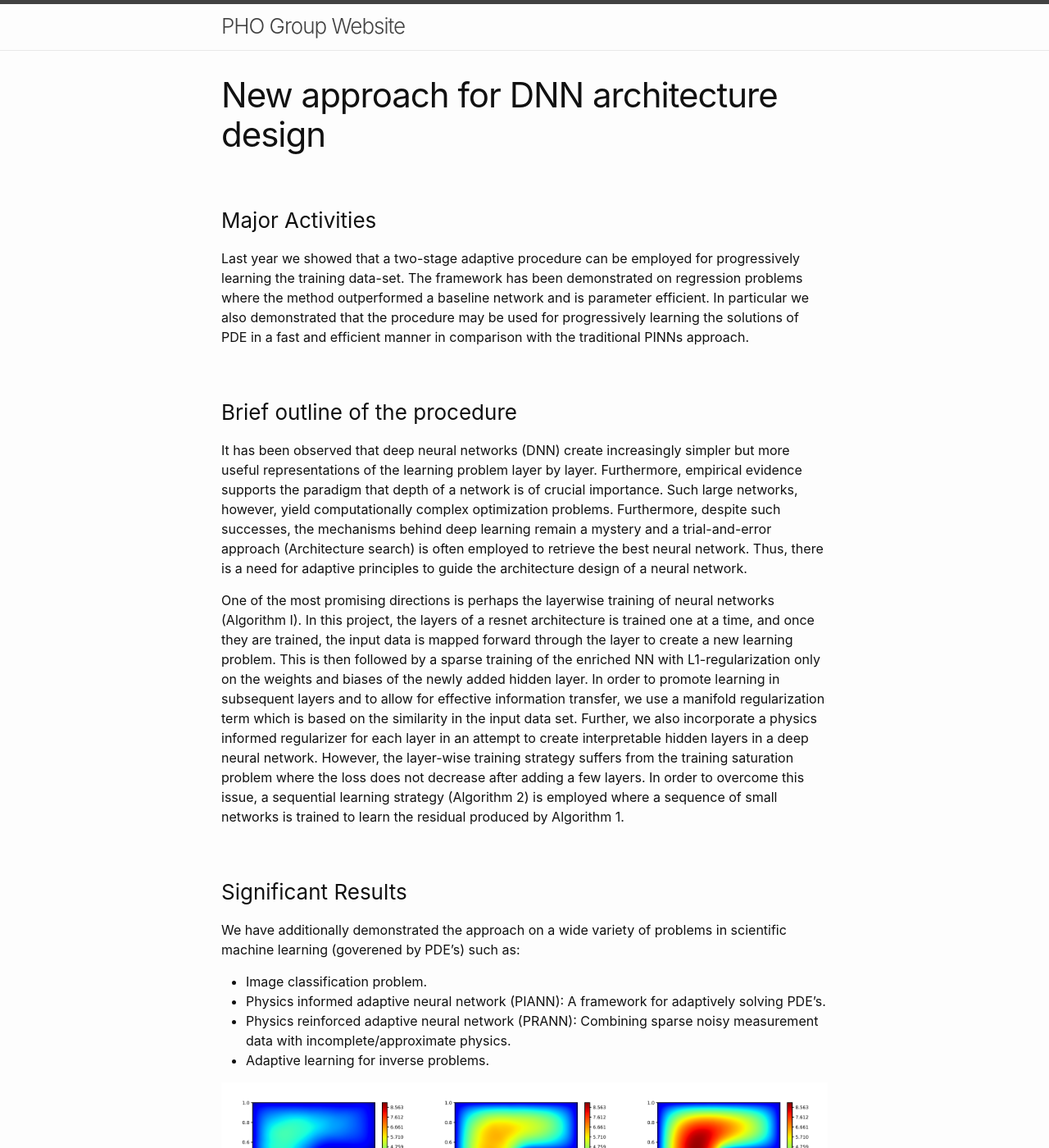
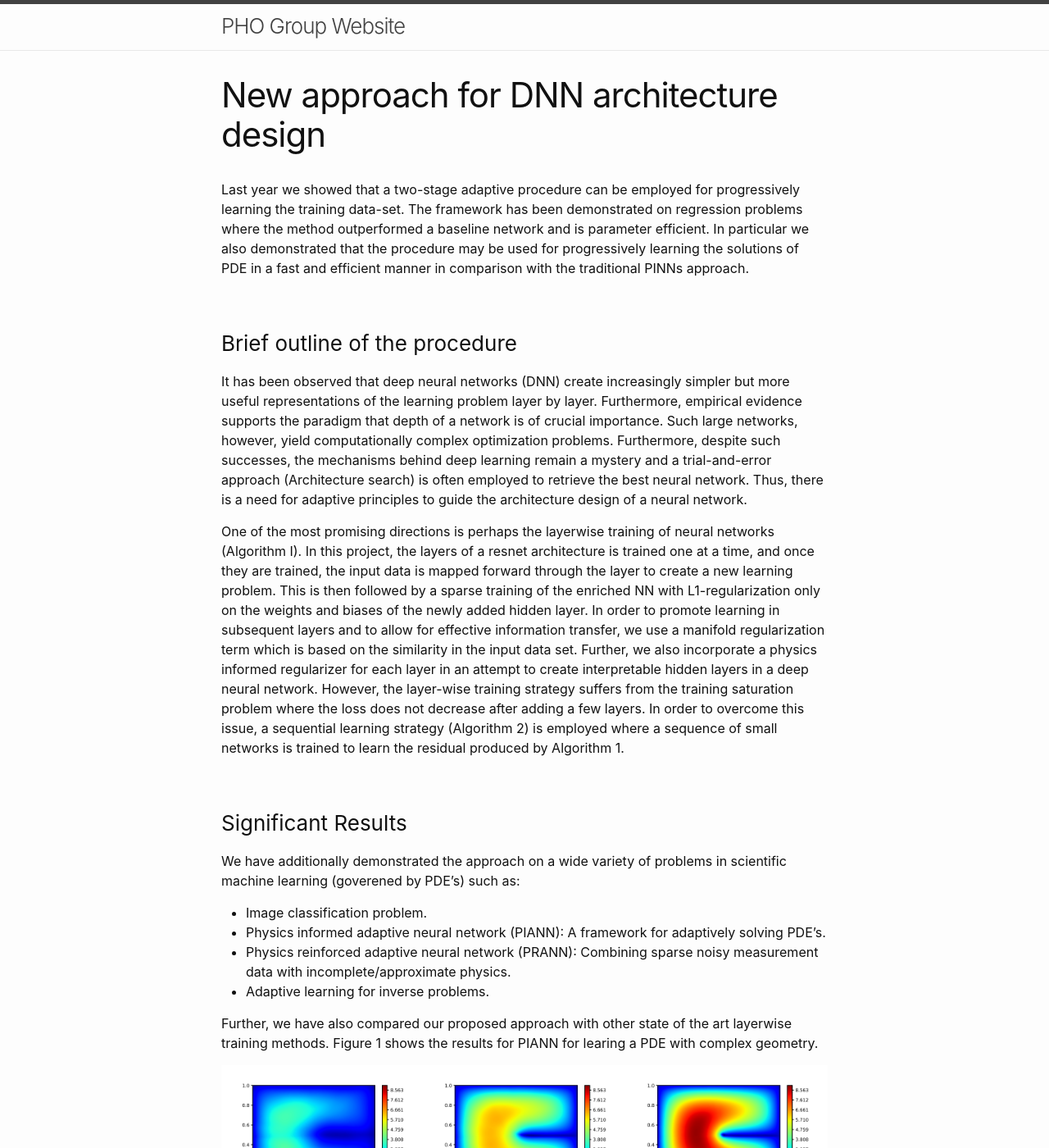
Before and after one commit to tscott-00/phogroup.github.io, a Jekyll site: the page built from cdse/layerwise_training.md, in a window 1280 px wide and 1400 px high. Shown: the whole window at 82% size. Built offline with Jekyll 4.4.1, drawn with Linux system fonts in a browser that asks for light colours.

Commit message:
Update layerwise_training.md

```diff
--- a/cdse/layerwise_training.md
+++ b/cdse/layerwise_training.md
@@ -4,7 +4,7 @@ title: New approach for DNN architecture design
 permalink: /cdse/layerwise_training
 ---
 
-### Major Activities
+
 
 Last year we showed that a two-stage adaptive procedure can be employed for progressively learning the training data-set. The framework has been demonstrated on regression problems where the method outperformed a baseline network and is parameter efficient. In particular we also demonstrated that the procedure may be used for progressively learning the solutions of PDE in a fast and efficient manner in comparison with the traditional PINNs approach.
 
@@ -39,6 +39,8 @@ We have additionally demonstrated the approach on a wide variety of problems in
 * Physics reinforced adaptive neural network (PRANN): Combining sparse noisy measurement data with incomplete/approximate physics.
 * Adaptive learning for inverse problems.
 
+Further, we have also compared our proposed approach with other state of the art layerwise training methods. Figure 1 shows the results for PIANN for learing a PDE with complex geometry.
+
 <p align="center">
 <img src="/assets/figures/Krish/PIANN.png">
 <figcaption><b>Figure 1: Physics informed adaptive neural network for progressively learning the Poisson's equation with a slit in the domain.<b></figcaption>
```
